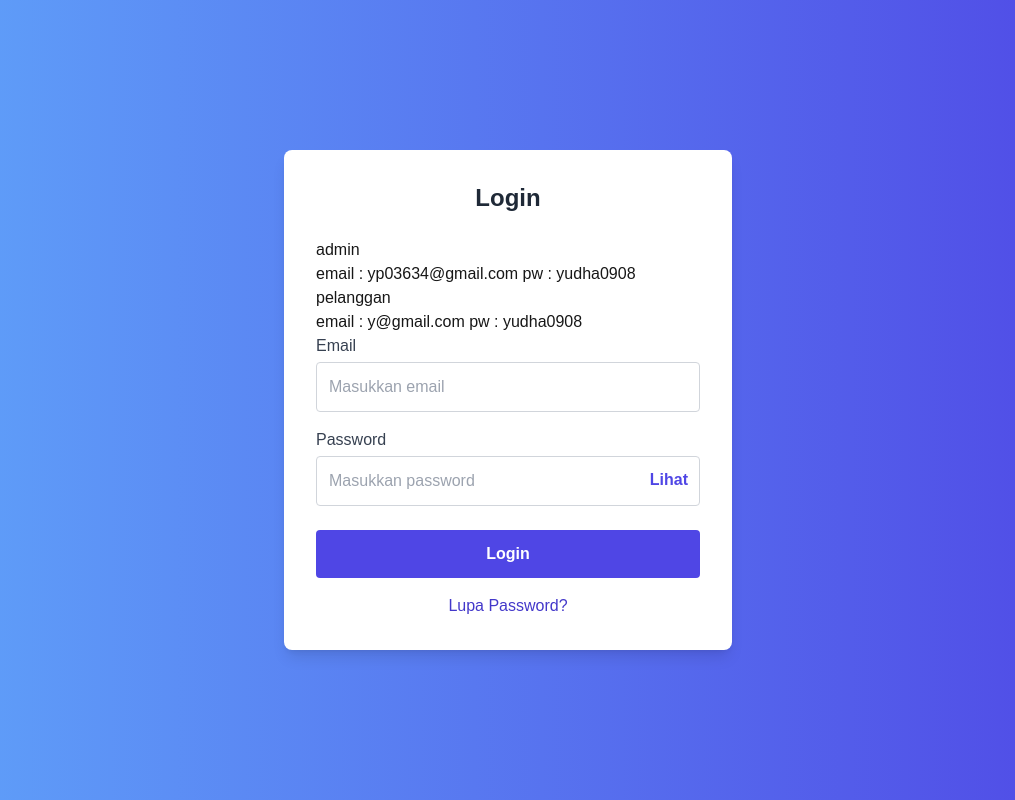
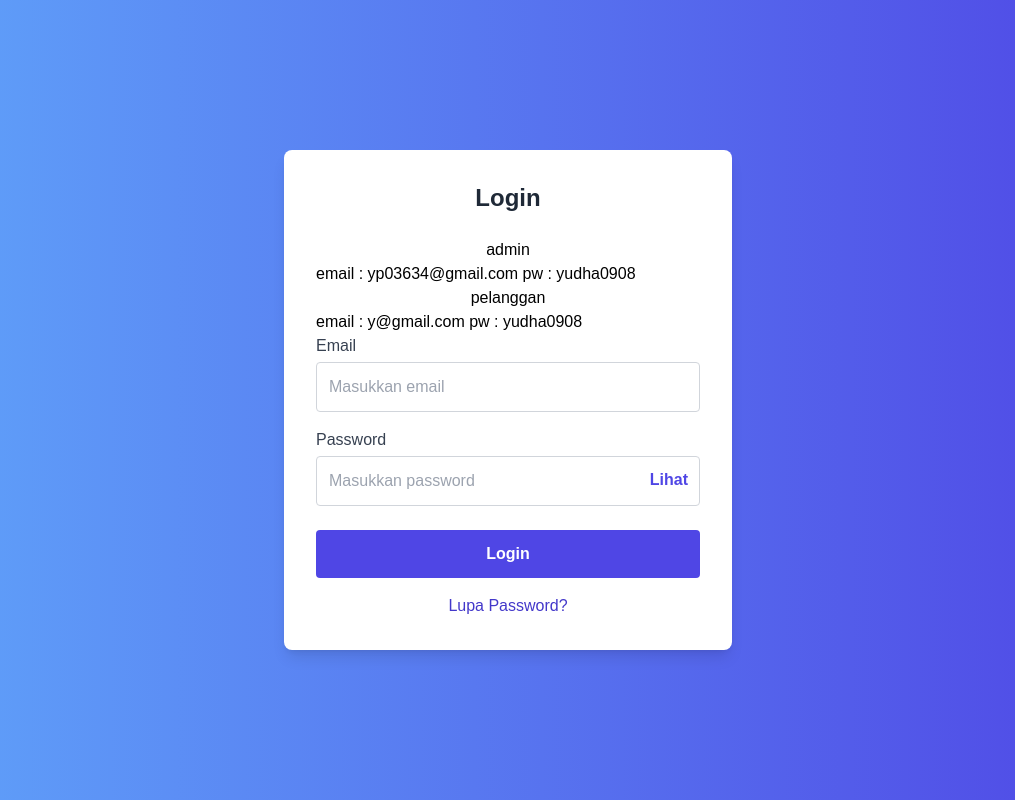
Before and after one commit to Just4flo/part1, a Next.js app: page /login in a window 1280 px wide. Shown: the whole page, without its empty margins (132-1147 px from the left). Built offline with nearby package versions, Linux system fonts and the light colour scheme.

Commit message:
Update login.js

```diff
--- a/pages/login.js
+++ b/pages/login.js
@@ -65,10 +65,10 @@ export default function Login() {
                 className="bg-white p-8 rounded-lg shadow-lg max-w-md w-full"
             >
                 <h2 className="text-2xl font-semibold mb-6 text-center text-gray-800">Login</h2>
-                    <h2 classname="text-center text-black">admin</h2>
-                    <h2 classname="text-black">email : yp03634@gmail.com pw : yudha0908</h2>
-                    <h2 classname="text-center text-black">pelanggan</h2>
-                    <h2 classname="text-black">email : y@gmail.com pw : yudha0908</h2>
+                    <h2 className="text-center text-black">admin</h2>
+                    <h2 className="text-black">email : yp03634@gmail.com pw : yudha0908</h2>
+                    <h2 className="text-center text-black">pelanggan</h2>
+                    <h2 className="text-black">email : y@gmail.com pw : yudha0908</h2>
                 <label htmlFor="email" className="block mb-1 font-medium text-gray-700">
                     Email
                 </label>
```
